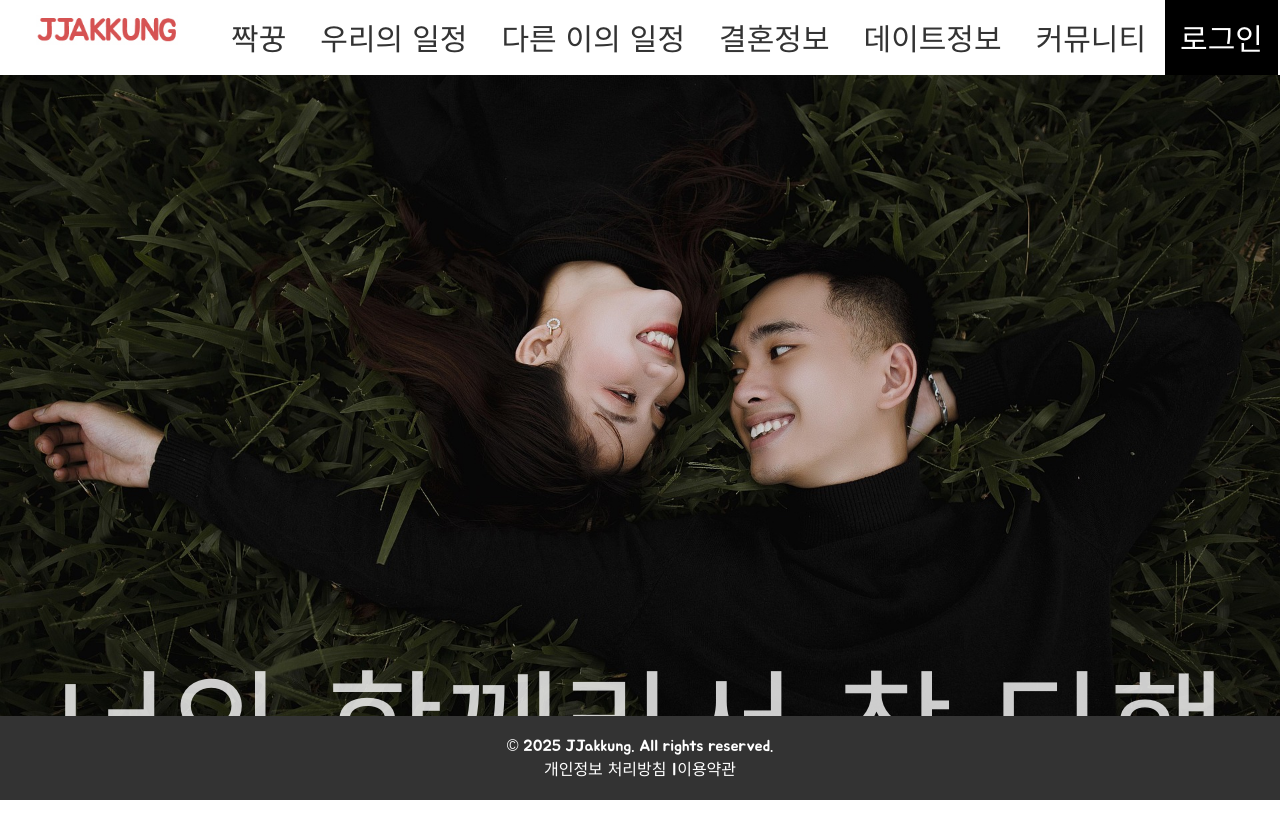
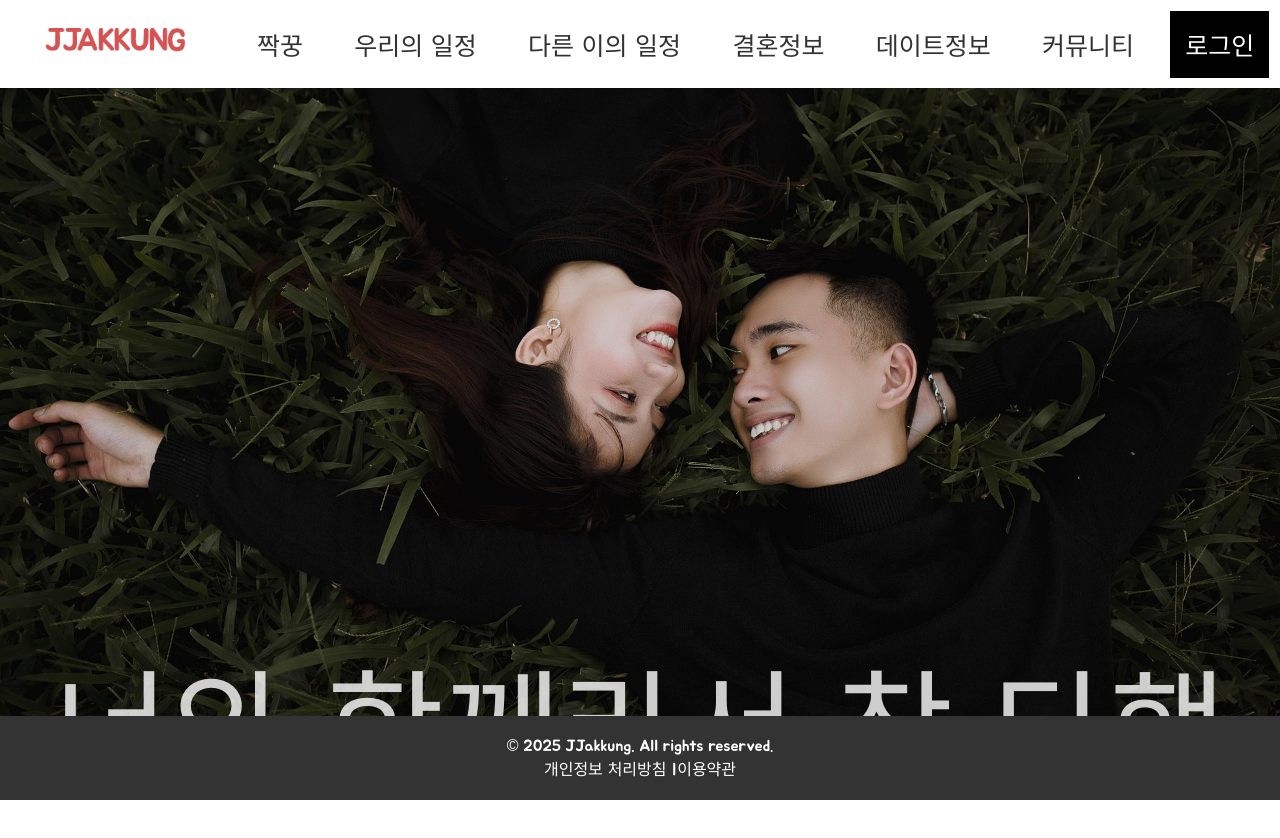
Before and after one commit to 09fix/JJakkung, a React (Vite) app: page / in a window 1280 px wide. Shown: the top 838 px of the page. Built offline with nearby package versions, Linux system fonts and the light colour scheme.

Commit message:
JJakkung

```diff
--- a/src/components/menu/MainMenu.jsx
+++ b/src/components/menu/MainMenu.jsx
@@ -5,6 +5,9 @@ import styles from "./MainMenu.module.css";
 import homeIcon from "../../assets/homeIcon.jpg";
 
 function MainMenu() {
+  const [menuOpen, setMenuOpen] = useState(false);
+  const [hoveredMenu, setHoveredMenu] = useState(null);
+
   const mainMenuItems = [
     { name: "홈", path: "/jjakkung", icon: homeIcon },
     { name: "짝꿍", path: "/description" },
@@ -16,18 +19,19 @@ function MainMenu() {
     { name: "로그인", path: "/login" },
   ];
 
-  const [hoveredMenu, setHoveredMenu] = useState(null);
-
-  const handleMouseEnter = (item) => {
-    setHoveredMenu(item);
-  };
-
-  const handleMouseLeave = () => {
-    setHoveredMenu(null);
+  const toggleMenu = () => {
+    setMenuOpen(!menuOpen);
   };
 
   return (
-    <nav className={styles.nav}>
+    <nav className={`${styles.nav} ${menuOpen ? styles.active : ""}`}>
+      {/* 햄버거 메뉴 버튼 */}
+      <div className={styles.hamburger} onClick={toggleMenu}>
+        <span></span>
+        <span></span>
+        <span></span>
+      </div>
+
       <ul className={styles.menu}>
         {mainMenuItems.map((item) => (
           <li
@@ -35,16 +39,10 @@ function MainMenu() {
             className={`${styles.menuItem} ${
               item.name === "로그인" ? styles.loginMenu : ""
             }`}
-            onMouseEnter={() => handleMouseEnter(item.name)}
-            onMouseLeave={handleMouseLeave}
-            style={item.name === "결혼정보" ? { position: "relative" } : {}}
+            onMouseEnter={() => setHoveredMenu(item.name)}
+            onMouseLeave={() => setHoveredMenu(null)}
           >
-            <Link
-              to={item.path}
-              className={`${styles.link} ${
-                item.name === "로그인" ? styles.loginLink : ""
-              }`}
-            >
+            <Link to={item.path} className={styles.link}>
               {item.name === "홈" ? (
                 <img
                   src={item.icon}
@@ -58,7 +56,11 @@ function MainMenu() {
             {item.name === "결혼정보" && hoveredMenu === "결혼정보" && (
               <ul className={styles.subMenu}>
                 {weddingInfoMenuItems.map((menuItem) => (
-                  <WeddingInfoMenu key={menuItem} title={menuItem} />
+                  <WeddingInfoMenu
+                    key={menuItem}
+                    title={menuItem}
+                    isHovered={hoveredMenu === "결혼정보"}
+                  />
                 ))}
               </ul>
             )}
--- a/src/components/menu/MainMenu.module.css
+++ b/src/components/menu/MainMenu.module.css
@@ -41,6 +41,10 @@
   background-color: black !important; /* 배경색을 검정으로 설정 */
 }
 
+.loginMenu a {
+  color: white !important;
+}
+
 .loginLink {
   color: white !important; /* 글자색을 흰색으로 설정 */
   padding: 15px; /* 내부 여백 */
@@ -71,7 +75,7 @@
 
 /* 서브 메뉴 항목 스타일 */
 .subMenu li {
-  font-size: 25px; /* 글자 크기 */
+  font-size: 20px; /* 글자 크기 */
   padding: 20px; /* 항목 간 간격 */
   list-style-type: none; /* 기본 리스트 마커(동그라미) 제거 */
   color: black; /* 항상 검정색으로 유지 */
@@ -104,3 +108,93 @@
   display: block; /* 메뉴 항목에 클릭 영역 부여 */
   text-align: center; /* 텍스트 중앙 정렬 */
 }
+
+/* 반응형 웹 구현 */
+/*--------------------------------------------------*/
+/*--------------------------------------------------*/
+
+/* 기본 스타일 (PC 화면) */
+.nav {
+  position: fixed;
+  top: 0;
+  width: 100%;
+  background-color: #fff;
+  z-index: 1000;
+}
+
+.menu {
+  display: flex;
+  justify-content: space-around;
+  align-items: center;
+  list-style: none;
+  margin: 0;
+  padding: 10px 0;
+}
+
+.menuItem {
+  position: relative;
+}
+
+.link {
+  text-decoration: none;
+  color: #333;
+  font-size: 25px;
+  padding: 15px;
+  display: block;
+  text-align: center;
+}
+
+.homeIcon {
+  width: 180px;
+  height: 30px;
+  object-fit: contain;
+}
+
+/* 모바일 화면 (최대 768px) */
+@media (max-width: 768px) {
+  .menu {
+    flex-direction: column; /* 세로 정렬 */
+    align-items: flex-start;
+    background-color: #fff;
+    position: absolute;
+    top: 50px;
+    left: 0;
+    width: 100%;
+    display: none; /* 기본적으로 숨김 */
+  }
+
+  .menuItem {
+    width: 100%;
+    text-align: left;
+  }
+
+  .menuItem .link {
+    display: block;
+    width: 100%;
+    padding: 10px 20px;
+    font-size: 20px;
+  }
+
+  .nav.active .menu {
+    display: flex; /* 메뉴 활성화 시 보이도록 */
+  }
+
+  /* 햄버거 버튼 */
+  .hamburger {
+    display: block;
+    cursor: pointer;
+    padding: 15px;
+    position: absolute;
+    top: 5px;
+    right: 20px;
+    font-size: 30px;
+  }
+
+  .hamburger span {
+    display: block;
+    width: 30px;
+    height: 4px;
+    background-color: white;
+    margin: 6px 0;
+  }
+}
--- a/src/components/menu/WeddingInfoMenu.jsx
+++ b/src/components/menu/WeddingInfoMenu.jsx
@@ -1,9 +1,15 @@
 import React from "react";
+import styles from "./WeddingInfoMenu.module.css"; // 새 스타일 파일 임포트
 
-function WeddingInfoMenu({ title }) {
+function WeddingInfoMenu({ title, isHovered }) {
   return (
     <li>
       <a href="#">{title}</a>
+      {isHovered && (
+        <ul className={`${styles.subMenu} ${isHovered ? styles.show : ""}`}>
+          {/* 서브 메뉴 항목들 */}
+        </ul>
+      )}
     </li>
   );
 }
```
